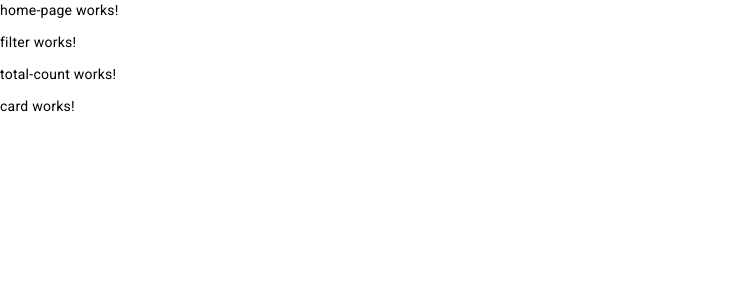
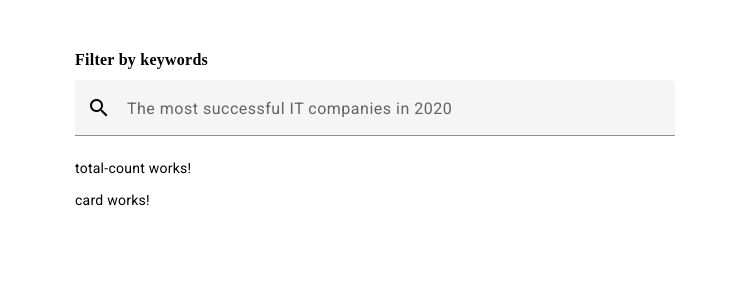
Before and after one commit to AnitaRosikhina/articles, an Angular app: page / in a window 1280 px wide. Shown: the top 300 px of the page, without its empty margins (0-738 px from the left). Built offline with nearby package versions, Linux system fonts and the light colour scheme.

Commit message:
implemented FilterComponent with basic styles

```diff
--- a/src/app/app.module.ts
+++ b/src/app/app.module.ts
@@ -1,6 +1,6 @@
 import { NgModule } from '@angular/core';
 import { BrowserModule } from '@angular/platform-browser';
-
+import { BrowserAnimationsModule } from "@angular/platform-browser/animations";
 import { AppRoutingModule } from './app-routing.module';
 import { AppComponent } from './app.component';
 import { HomePageComponent } from "./pages/home-page/home-page.component";
@@ -11,6 +11,7 @@ import { HomePageComponent } from "./pages/home-page/home-page.component";
   ],
   imports: [
     BrowserModule,
+    BrowserAnimationsModule,
     AppRoutingModule,
     HomePageComponent
   ],
--- a/src/app/pages/home-page/components/filter/filter.component.html
+++ b/src/app/pages/home-page/components/filter/filter.component.html
@@ -1 +1,6 @@
-<p>filter works!</p>
+<label class="filter__label" for="filter">Filter by keywords</label>
+<mat-form-field class="filter__input">
+  <mat-label>The most successful IT companies in 2020</mat-label>
+  <mat-icon matPrefix>search</mat-icon>
+  <input id="filter" matInput (input)="emitValue($event)">
+</mat-form-field>
--- a/src/app/pages/home-page/components/filter/filter.component.scss
+++ b/src/app/pages/home-page/components/filter/filter.component.scss
@@ -0,0 +1,15 @@
+.filter {
+  &__label {
+    font-family: Montserrat;
+    display: block;
+    font-weight: 600;
+    font-size: 16px;
+    margin-bottom: 10px;
+    // TODO add scss variables & mixins
+  }
+
+  &__input {
+    width: 600px;
+    // TODO: fix styles
+  }
+}
--- a/src/app/pages/home-page/components/filter/filter.component.ts
+++ b/src/app/pages/home-page/components/filter/filter.component.ts
@@ -1,10 +1,16 @@
-import { Component } from '@angular/core';
+import { ChangeDetectionStrategy, Component, EventEmitter, Output } from '@angular/core';
 
 @Component({
   selector: 'app-filter',
   templateUrl: './filter.component.html',
-  styleUrls: ['./filter.component.scss']
+  styleUrls: ['./filter.component.scss'],
+  changeDetection: ChangeDetectionStrategy.OnPush
 })
 export class FilterComponent {
+  @Output() filter = new EventEmitter<string>();
 
+  // @ts-ignore
+  emitValue({ target: { value } }: Event): void {
+    this.filter.emit(value);
+  }
 }
--- a/src/app/pages/home-page/home-page-components.module.ts
+++ b/src/app/pages/home-page/home-page-components.module.ts
@@ -2,6 +2,8 @@ import { NgModule } from '@angular/core';
 import { FilterComponent } from "./components/filter/filter.component";
 import { TotalCountComponent } from './components/total-count/total-count.component';
 import { CardComponent } from './components/card/card.component';
+import { MatInputModule } from "@angular/material/input";
+import { MatIconModule } from "@angular/material/icon";
 
 
 @NgModule({
@@ -15,5 +17,9 @@ import { CardComponent } from './components/card/card.component';
     TotalCountComponent,
     CardComponent,
   ],
+  imports: [
+    MatInputModule,
+    MatIconModule
+  ]
 })
 export class HomePageComponentsModule { }
--- a/src/app/pages/home-page/home-page.component.html
+++ b/src/app/pages/home-page/home-page.component.html
@@ -1,4 +1,5 @@
-<p>home-page works!</p>
-<app-filter></app-filter>
-<app-total-count></app-total-count>
-<app-card></app-card>
+<div class="container">
+  <app-filter></app-filter>
+  <app-total-count></app-total-count>
+  <app-card></app-card>
+</div>
--- a/src/app/pages/home-page/home-page.component.scss
+++ b/src/app/pages/home-page/home-page.component.scss
@@ -0,0 +1,3 @@
+.container {
+  padding: 50px 75px;
+}
```
